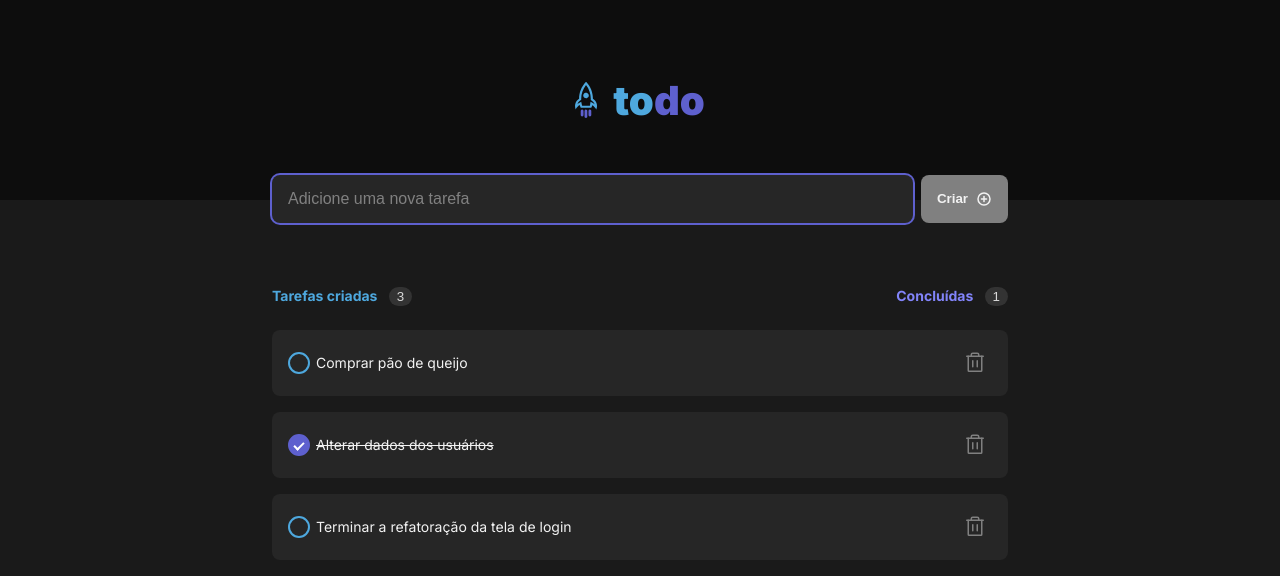
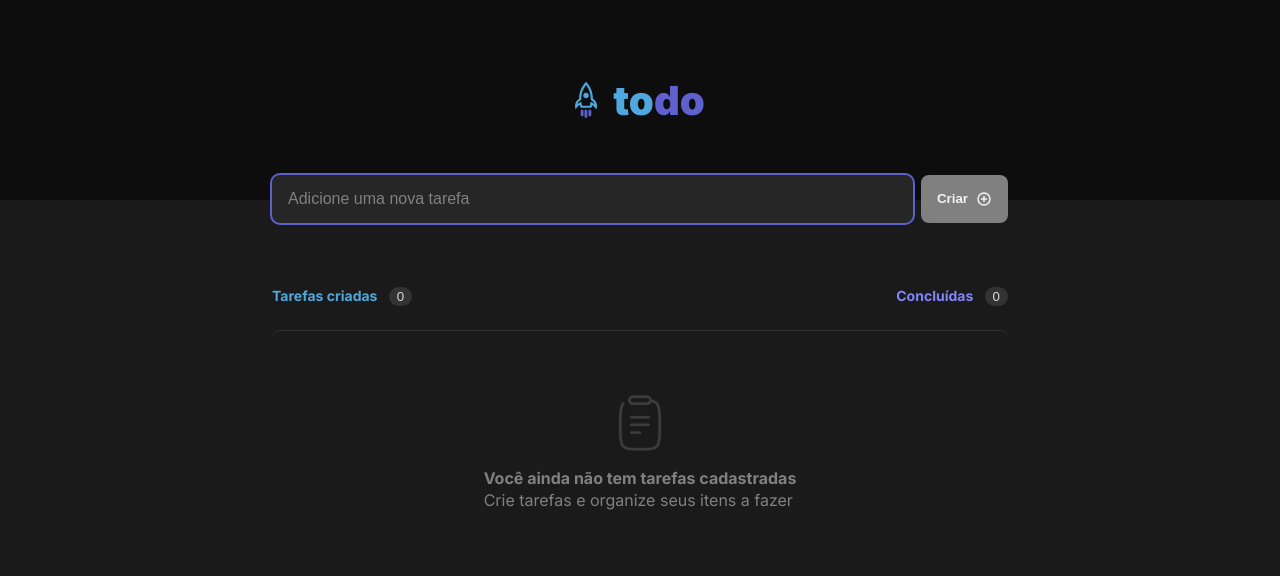
Before and after one commit to kayooliveira/ignite-todo, a React (Vite) app: page / in a window 1280 px wide. Shown: the top 576 px of the page. Built offline with nearby package versions, Linux system fonts and the light colour scheme.

Commit message:
fix(Removing mock and starting with no tasks): :bug:

```diff
--- a/src/App.tsx
+++ b/src/App.tsx
@@ -9,23 +9,7 @@ import { TaskContainer } from './components/TaskContainer'
 import { TaskForm } from './components/TaskForm'
 
 export function App() {
-  const [tasks, setTasks] = useState<TaskType[]>([
-    {
-      id: v4(),
-      completed: false,
-      task: 'Comprar pão de queijo'
-    },
-    {
-      id: v4(),
-      completed: true,
-      task: 'Alterar dados dos usuários'
-    },
-    {
-      id: v4(),
-      completed: false,
-      task: 'Terminar a refatoração da tela de login'
-    }
-  ])
+  const [tasks, setTasks] = useState<TaskType[]>([])
 
   function handleCreateNewTask(task: string) {
     const newId = v4()
```
